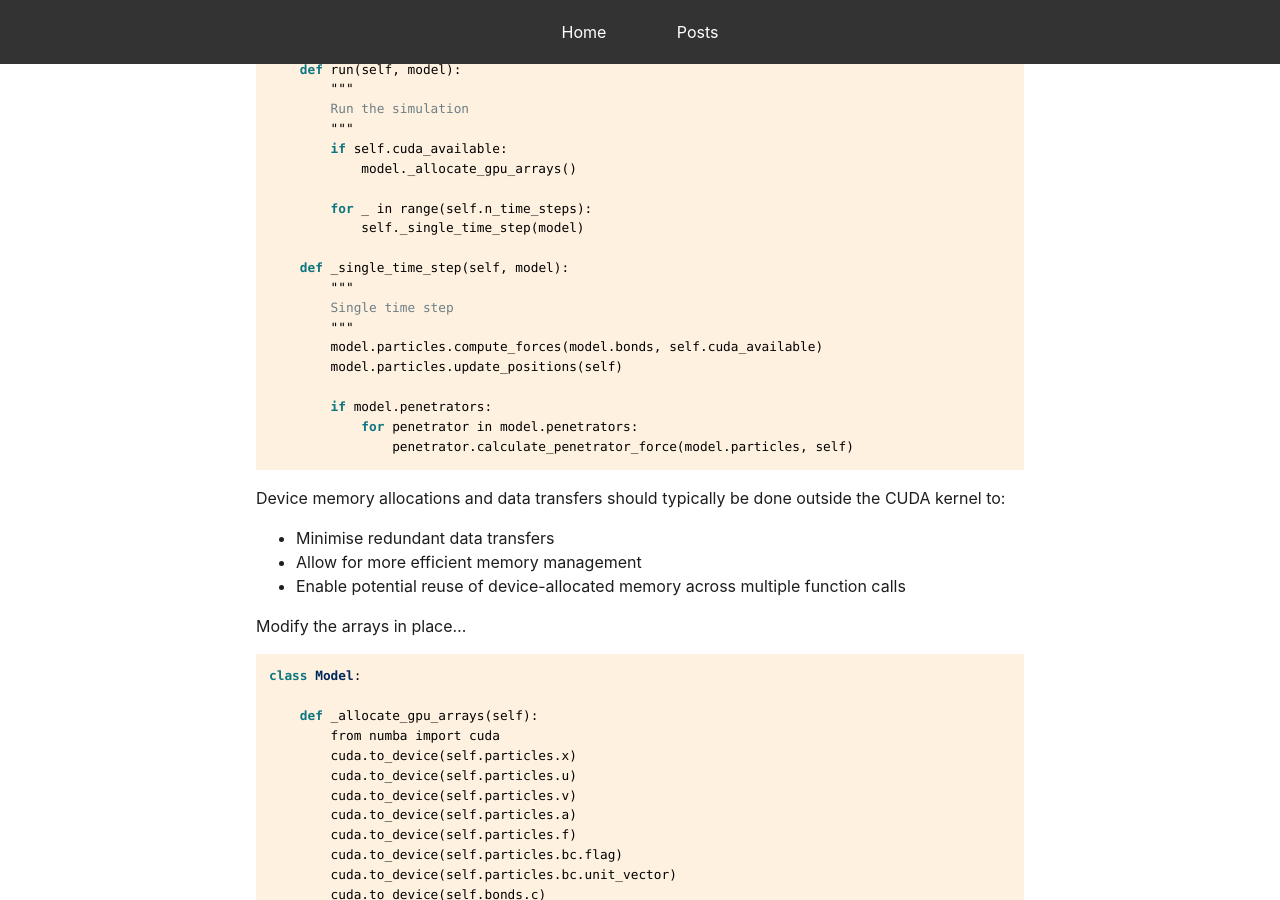
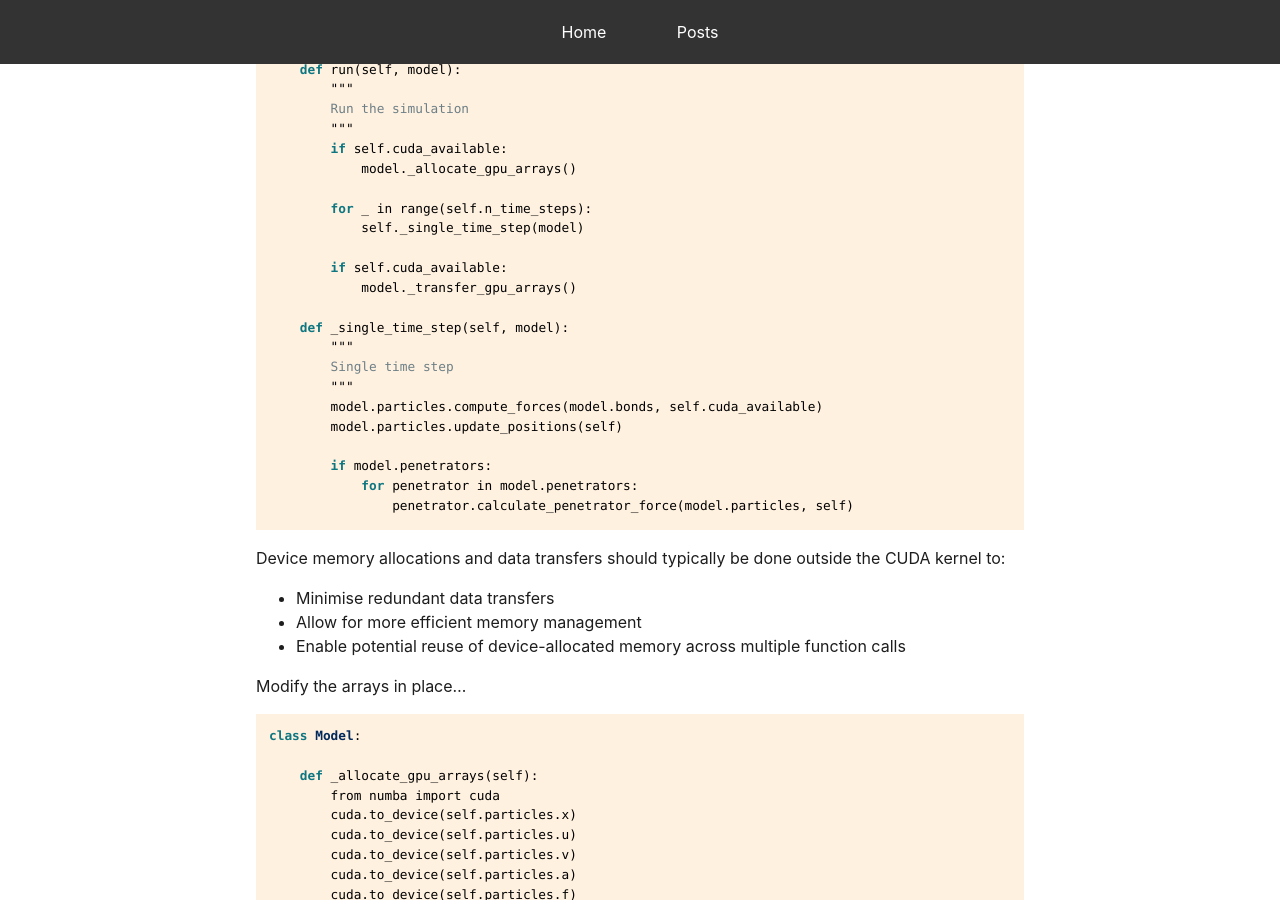
Before and after one commit to mark-hobbs/mark-hobbs.github.io, a Jekyll site: the page built from _posts/2025-02-03-cuda.md, in a window 1280 px wide and 900 px high, scrolled down 4286 px. Built offline with Jekyll 4.4.1, drawn with Linux system fonts in a browser that asks for light colours.

Commit message:
General updates

```diff
--- a/_posts/2025-02-03-cuda.md
+++ b/_posts/2025-02-03-cuda.md
@@ -187,6 +187,9 @@ class Simulation:
 
         for _ in range(self.n_time_steps):
             self._single_time_step(model)
+
+        if self.cuda_available:
+            model._transfer_gpu_arrays()
 
     def _single_time_step(self, model):
         """
```
